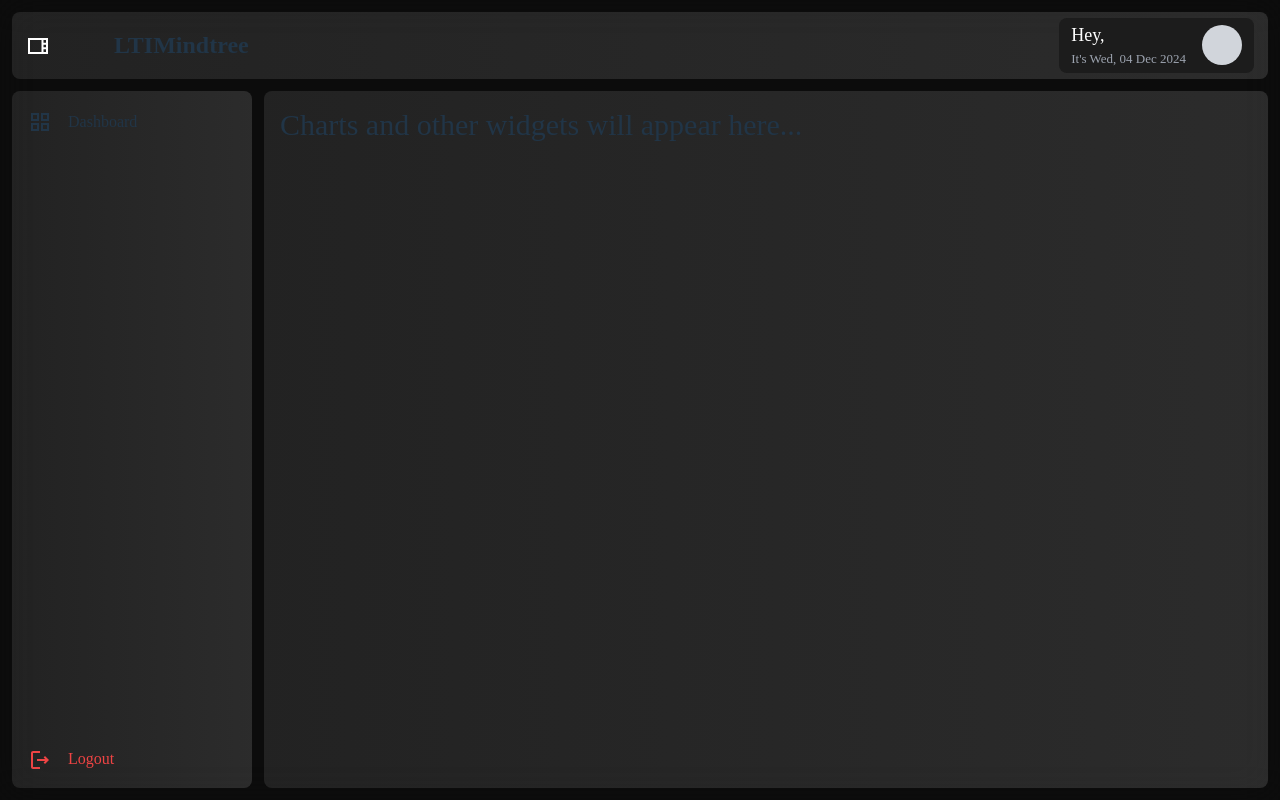
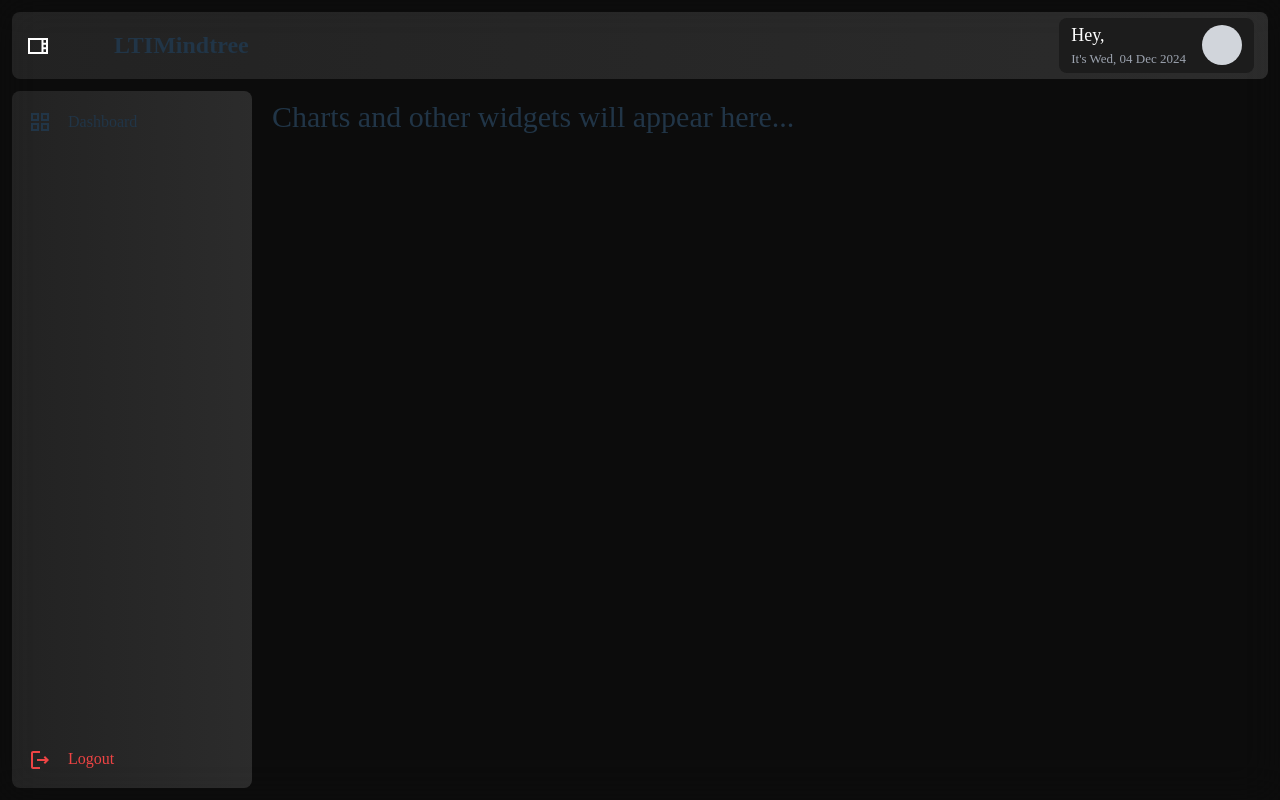
Before and after one commit to faisalaziz19/Banking-Dashboard, a React (Vite) app: page /dashboard in a window 1280 px wide. Built offline with nearby package versions, Linux system fonts and the light colour scheme; sample sign-in values are in the browser's storage; a web font is replaced by a local one.

Commit message:
minor change in the /dashboard route

```diff
--- a/src/App.jsx
+++ b/src/App.jsx
@@ -4,14 +4,18 @@ import LandingPage from "./components/LandingPage";
 import LoginPage from "./components/LoginPage";
 import SignupPage from "./components/SignupPage";
 import Dashboard from "./components/Dashboard";
-import RoleUpdate from "./components/RoleUpdate"; // Assuming you have a component for User Roles
+import RoleUpdate from "./components/RoleUpdate";
 import { AuthProvider } from "./components/context/AuthContext";
 import { ProtectedRoute } from "./components/ProtectedRoute";
 
 function App() {
   return (
     <Router>
-      <AuthProvider>
+      <AuthProvider
+        authorizationParams={{
+          redirect_uri: window.location.origin,
+        }}
+      >
         <Routes>
           {/* Public Routes */}
           <Route path="/" element={<LandingPage />} />
--- a/src/components/Dashboard.jsx
+++ b/src/components/Dashboard.jsx
@@ -1,5 +1,5 @@
 import React, { useState } from "react";
-import { Link, Outlet } from "react-router-dom";
+import { Link, Outlet, useLocation } from "react-router-dom";
 import { useAuth } from "./context/AuthContext";
 import ViewSidebarOutlinedIcon from "@mui/icons-material/ViewSidebarOutlined";
 import GridViewOutlinedIcon from "@mui/icons-material/GridViewOutlined";
@@ -15,6 +15,9 @@ const Dashboard = () => {
     month: "short",
     year: "numeric",
   });
+
+  const location = useLocation(); // Get the current location
+  const isUserRolesRoute = location.pathname === "/dashboard/userroles"; // Check if route is /dashboard/userroles
 
   return (
     <div className="h-screen w-screen font-[Akshar] bg-[#0C0C0C]">
@@ -96,11 +99,15 @@ const Dashboard = () => {
           </div>
 
           {/* Main Content */}
-          <div
-            className={`flex-grow p-2 bg-gradient-to-r from-[rgba(126,126,126,0.2)] to-[rgba(173,173,173,0.2)] rounded-lg transition-all duration-300`}
-          >
+          {isUserRolesRoute ? (
+            <div
+              className={`flex-grow p-2 bg-gradient-to-r from-[rgba(126,126,126,0.2)] to-[rgba(173,173,173,0.2)] rounded-lg transition-all duration-300`}
+            >
+              <Outlet />
+            </div>
+          ) : (
             <Outlet />
-          </div>
+          )}
         </div>
       </div>
     </div>
```
